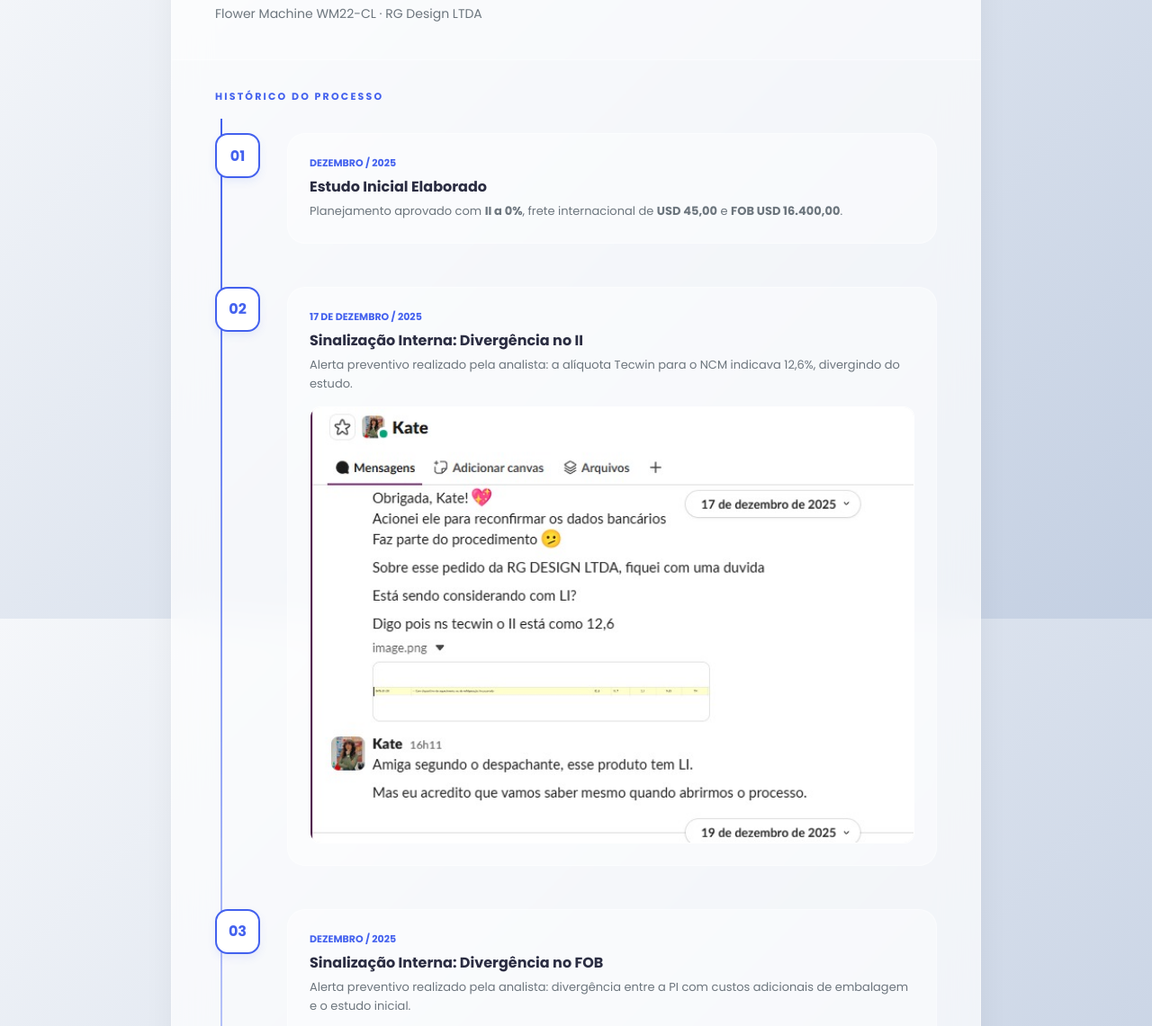
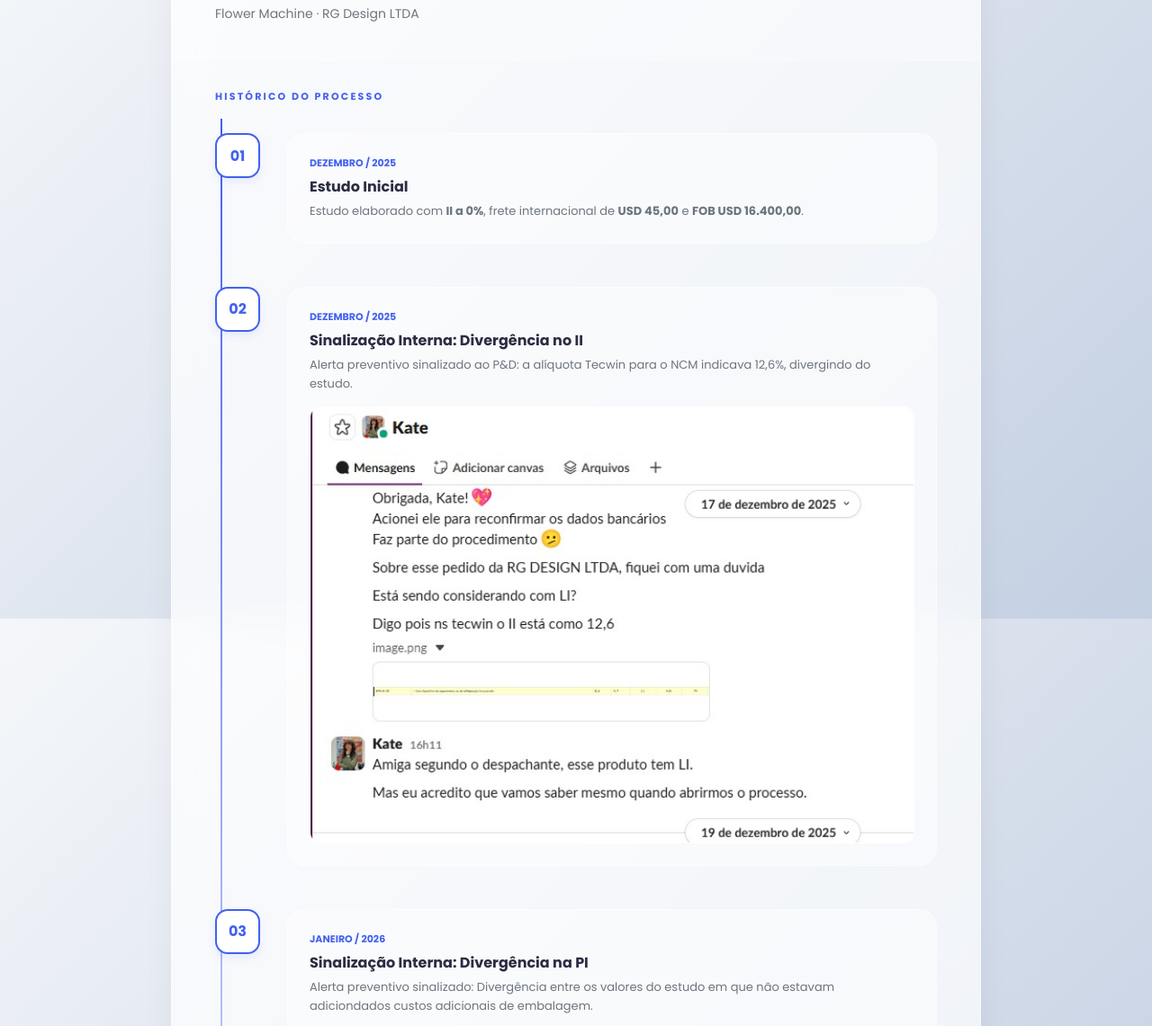
Before and after one commit to anakarolinasantos-afk/K585RGDESIGN, a plain HTML site: page index.html in a window 1280 px wide. Shown: the part 112-1253 px from the top of the page at 90% size. Drawn offline with Linux system fonts and the light colour scheme.

Commit message:
Update index.html

```diff
--- a/index.html
+++ b/index.html
@@ -165,7 +165,7 @@ body {
 <div class="report-container">
   <div class="report-header">
     <div class="report-title">Relatório de Variação de Custos — K585</div>
-    <div class="report-subtitle">Flower Machine WM22-CL · RG Design LTDA</div>
+    <div class="report-subtitle">Flower Machine · RG Design LTDA</div>
   </div>
 
   <div class="section-label">Histórico do Processo</div>
@@ -176,8 +176,8 @@ body {
       <div class="tl-number">01</div>
       <div class="tl-content">
         <div class="tl-date">Dezembro / 2025</div>
-        <div class="tl-title">Estudo Inicial Elaborado</div>
-        <div class="tl-text">Planejamento aprovado com <strong>II a 0%</strong>, frete internacional de <strong>USD 45,00</strong> e <strong>FOB USD 16.400,00</strong>.</div>
+        <div class="tl-title">Estudo Inicial</div>
+        <div class="tl-text">Estudo elaborado com <strong>II a 0%</strong>, frete internacional de <strong>USD 45,00</strong> e <strong>FOB USD 16.400,00</strong>.</div>
       </div>
     </div>
 
@@ -185,9 +185,9 @@ body {
     <div class="tl-item">
       <div class="tl-number">02</div>
       <div class="tl-content">
-        <div class="tl-date">17 de Dezembro / 2025</div>
+        <div class="tl-date">Dezembro / 2025</div>
         <div class="tl-title">Sinalização Interna: Divergência no II</div>
-        <div class="tl-text">Alerta preventivo realizado pela analista: a alíquota Tecwin para o NCM indicava 12,6%, divergindo do estudo.</div>
+        <div class="tl-text">Alerta preventivo sinalizado ao P&D: a alíquota Tecwin para o NCM indicava 12,6%, divergindo do estudo.</div>
         <!-- IMAGEM AQUI -->
         <div class="screenshot-container">
           <img src="foto.jpeg" alt="Sinalização de Risco II (foto.jpeg)">
@@ -199,9 +199,9 @@ body {
     <div class="tl-item">
       <div class="tl-number">03</div>
       <div class="tl-content">
-        <div class="tl-date">Dezembro / 2025</div>
-        <div class="tl-title">Sinalização Interna: Divergência no FOB</div>
-        <div class="tl-text">Alerta preventivo realizado pela analista: divergência entre a PI com custos adicionais de embalagem e o estudo inicial.</div>
+        <div class="tl-date">Janeiro / 2026</div>
+        <div class="tl-title">Sinalização Interna: Divergência na PI</div>
+        <div class="tl-text">Alerta preventivo sinalizado: Divergência entre os valores do estudo em que não estavam adiciondados custos adicionais de embalagem.</div>
         <div class="screenshot-container">
           <img src="foto2.png" alt="Sinalização de Risco FOB (foto2.png)">
         </div>
@@ -213,8 +213,8 @@ body {
       <div class="tl-number">04</div>
       <div class="tl-content">
         <div class="tl-date">Maio / 2026</div>
-        <div class="tl-title">Revisão de Custos Atualizados</div>
-        <div class="tl-text">Solicitação de revisão pela RG Design para refletir os custos reais praticados na data atual.</div>
+        <div class="tl-title">Previa Solicada</div>
+        <div class="tl-text">Solicitação da pela RG Design com custos na data atual. Prévia já estava atualizada com os custos reais atuais</div>
       </div>
     </div>
   </div>
```
